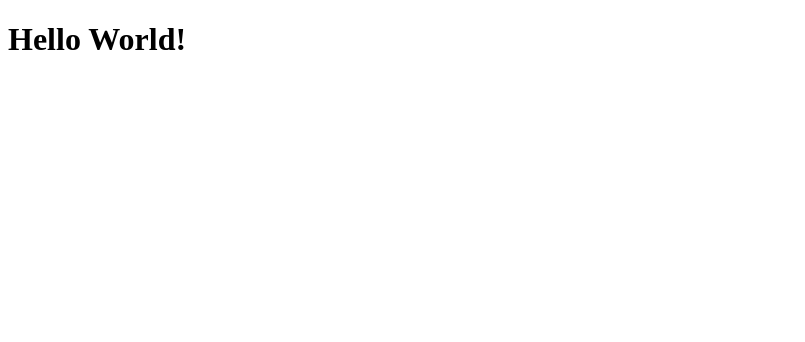
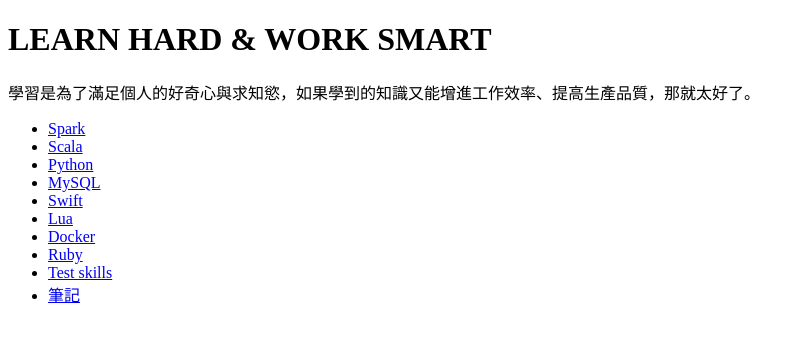
Before and after one commit to hugolu/hugolu.github.io, a plain HTML site: page index.html in a window 1280 px wide. Shown: the whole page, without its empty margins (0-805 px from the left). Drawn offline with Linux system fonts and the light colour scheme.

Commit message:
Update index.html

```diff
--- a/index.html
+++ b/index.html
@@ -1,6 +1,25 @@
 <!DOCTYPE html>
 <html>
+<head>
+  <meta http-equiv="Content-Type" content="text/html; charset=utf-8" />
+</head>
 <body>
-<h1>Hello World!</h1>
+<h1>LEARN HARD & WORK SMART</h1>
+
+學習是為了滿足個人的好奇心與求知慾，如果學到的知識又能增進工作效率、提高生產品質，那就太好了。
+
+<ul>
+  <li><a href="https://github.com/hugolu/learn-spark">Spark</a></li>
+  <li><a href="https://github.com/hugolu/learn-scala">Scala</a></li>
+  <li><a href="https://github.com/hugolu/learn-python">Python</a></li>
+  <li><a href="https://github.com/hugolu/learn-mysql">MySQL</a></li>
+  <li><a href="https://github.com/hugolu/learn-swift">Swift</a></li>
+  <li><a href="https://github.com/hugolu/learn-lua">Lua</a></li>
+  <li><a href="https://github.com/hugolu/learn-docker">Docker</a></li>
+  <li><a href="https://github.com/hugolu/tealeaf_course1">Ruby</a></li>
+  <li><a href="https://github.com/hugolu/learn-test">Test skills</a></li>
+  <li><a href="https://github.com/hugolu/learning-notes">筆記</a></li>
+</ul>
+
 </body>
 </html>
```
